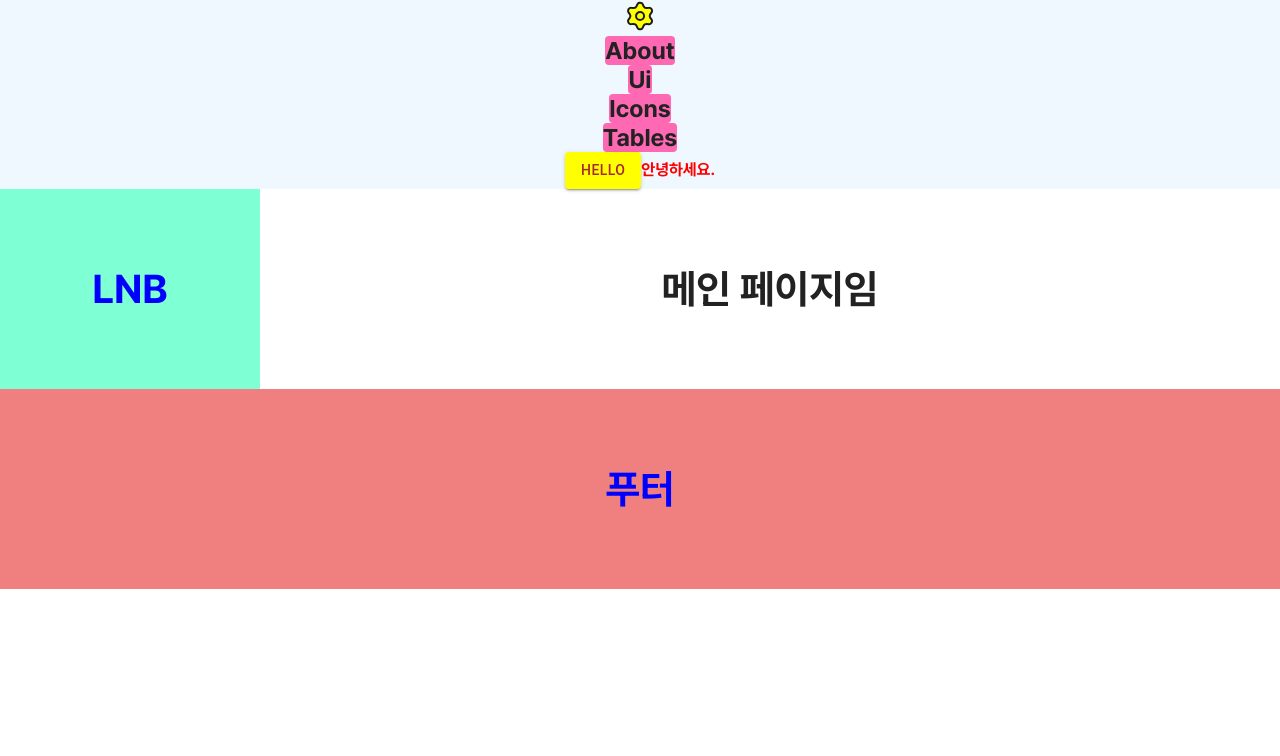
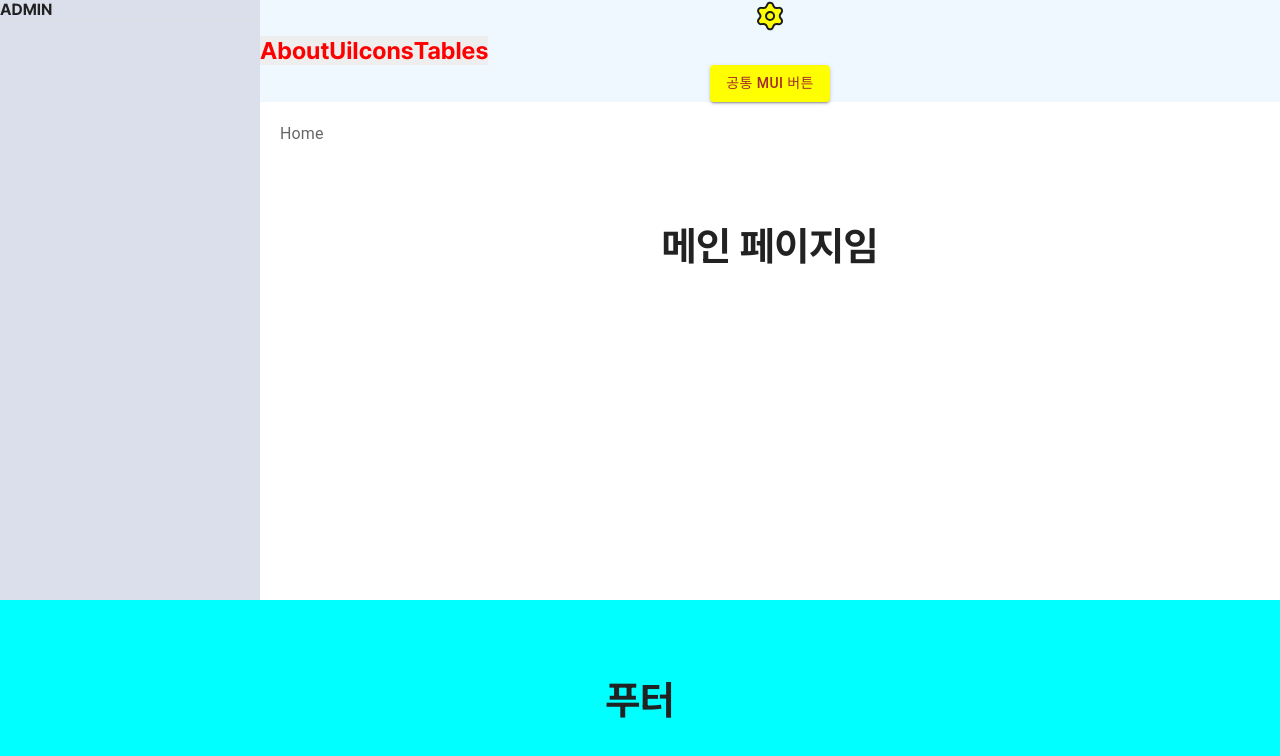
Before and after one commit to beingborn/mui-nextjs, a Next.js app: page / in a window 1280 px wide. Shown: the top 756 px of the page. Built offline with nearby package versions, Linux system fonts and the light colour scheme.

Commit message:
Global Variable 추가, min-height 값 생성

```diff
--- a/src/app/components/Buttons.js
+++ b/src/app/components/Buttons.js
@@ -1,5 +1,5 @@
 import Button from '@mui/material/Button'
-export default function ButtonUsage(props) {
+export default function ButtonUsage({children , ...props}) {
     const bgColor = props.bg || 'blue';
     const textColor = props.color || 'white';
 
@@ -9,6 +9,7 @@ export default function ButtonUsage(props) {
         color: textColor,
         backgroundColor: bgColor  ,
     }}
-    >Hello
+    >
+        {children}
     </Button>
 }
--- /dev/null
+++ b/src/app/global-variables.js
@@ -0,0 +1,36 @@
+export const root = {
+    colors : {
+        textPri : '#000',
+        textSec : '#eee',
+    },
+
+    background: {
+        bgMain: '#f1f9ff',
+        bgLighter: '#f8f8f8',
+        bgLight: '#ebebeb'
+    },
+
+    fontSize : {
+        h1 : '40px',
+        h2 : '32px',
+        h3 : '28px',
+    },
+
+    flexSet : (ai = 'start', jc = 'start') => {
+        return `
+            display: flex;
+            align-items: ${ai};
+            justify-content : ${jc};
+        `
+    },
+
+    backgroundSet : (url = '', type = 'cover') => {
+        return `
+            background-image : url(${url});
+            background-size : ${type};
+            background-repeat: no-repeat;
+            background-position : center;
+        `
+    }
+
+}
--- a/src/app/globals.css
+++ b/src/app/globals.css
@@ -124,14 +124,6 @@ footer {
   height: 200px;
   align-content: center;
 }
-aside {
-  background-color: aquamarine;
-  text-align: center;
-  font-weight: 700;
-  font-size: 40px;
-  height: 200px;
-  align-content: center;
-}
 .about {
   text-align: center;
   font-weight: 700;
--- a/src/app/layout.js
+++ b/src/app/layout.js
@@ -1,12 +1,15 @@
 "use client"
 
 import localFont from 'next/font/local'
-import {css} from '@emotion/css'
 import styled from '@emotion/styled'
+import { useEffect, useState} from 'react'
 import "./globals.css";
 
 // Component
 import Header from './layouts/Header'
+import Sidebar from './layouts/Sidebar'
+import Footer from './layouts/Footer'
+import Breadcrumb from './layouts/Breadcrumb';
 
 const pretendard = localFont({
     src: "./assets/fonts/PretendardVariable.woff2",
@@ -17,39 +20,39 @@ const pretendard = localFont({
 
 const Wrapper = styled.div`
     display: flex;
+    min-height: ${props => (props.minH) ? props.minH : '100vh'};
 
-    aside {
-        color: blue;
+    main {
+        flex-grow: 1;
     }
-`
-const Sidebar = styled.aside`
-    flex-basis: 260px;
-`
-
-const Main = styled.main`
-    flex-grow: 1;
-`
-
-const Footer = styled.footer`
-    color: blue;
 `
 
 export default function RootLayout({ children }) {
+    const [minH, setminH] = useState(0);
+    const [isReady, setisReady] = useState(false);
+
+    useEffect(() => {
+        const footerH = document.querySelector('footer')?.offsetHeight;
+        const totalH = `calc(100vh - (${footerH}px))`
+
+        setminH(totalH)
+        setisReady(true)
+    })
+
     return (
         <html lang="ko">
             <body className={pretendard.className}>
-                <Header/>
-                    <Wrapper>
-                        <Sidebar>
-                            LNB
-                        </Sidebar>
-                        <Main>
+                {isReady &&
+                    <Wrapper minH={minH}>
+                        <Sidebar/>
+                        <main>
+                            <Header/>
+                            <Breadcrumb/>
                             {children}
-                        </Main>
+                        </main>
                     </Wrapper>
-                <Footer>
-                    푸터
-                </Footer>
+                }
+                <Footer/>
             </body>
         </html>
     );
--- /dev/null
+++ b/src/app/layouts/Breadcrumb.js
@@ -0,0 +1,43 @@
+import { usePathname } from "next/navigation";
+import Breadcrumbs from "@mui/material/Breadcrumbs";
+import {css} from '@emotion/css';
+import Link from '@mui/material/Link';
+
+export default function Breadcrumb(){
+    const paths = usePathname();
+    const pathNames = paths.split("/").filter((path) => path)
+
+    return(
+        <Breadcrumbs aria-label="breadcrumb" separator="›"
+        className={css`
+            padding-left: 20px;
+            padding-top: 20px;
+        `} >
+            <Link underline="hover" color="inherit" href="/">
+                Home
+            </Link>
+            {
+                pathNames.map((link, index) => {
+                    const isLast = index === pathNames.length - 1;
+
+                    return isLast ?
+                            (
+                            <span key= {index}>
+                                {link}
+                            </span>
+                            ) :
+                            (
+                                <Link
+                                underline="hover"
+                                color="inherit"
+                                href="/material-ui/getting-started/installation/"
+                                key= {index}
+                                >
+                                    {link}
+                                </Link>
+                            )
+                })
+            }
+        </Breadcrumbs>
+    )
+}
--- /dev/null
+++ b/src/app/layouts/Footer.js
@@ -0,0 +1,14 @@
+
+import {css} from '@emotion/css'
+
+export default function Footer(){
+    return (
+        <footer className={
+            css`
+                background-color: aqua;
+            `
+        }>
+            푸터
+        </footer>
+    )
+}
--- a/src/app/layouts/Header.js
+++ b/src/app/layouts/Header.js
@@ -5,13 +5,7 @@ import {css} from '@emotion/css'
 import styled from '@emotion/styled'
 import ButtonUsage from '../components/Buttons';
 import {SettingSvg} from '@/src/app/assets/icons/index'
-
-
-const StyleSpan = styled.span`
-    color: red;
-    backgroundColor: blue;
-`
-
+import { root } from '../global-variables';
 
 export default function Header() {
     let gnbLinks = [
@@ -22,7 +16,20 @@ export default function Header() {
     ]
 
     return (
-        <header>
+        <header className={
+            css`
+                .gnb {
+                    display: flex;
+                    align-items: center;
+
+                    &-item {
+                        ${root.flexSet('center', 'center')};
+                        color: red!important;
+                        background-color: ${root.colors.textSec};
+                    }
+                }
+            `
+        }>
             <SettingSvg width="32" stroke="red" fill="yellow"/>
             <nav>
                 <ul className='gnb'>
@@ -32,7 +39,6 @@ export default function Header() {
                                 <li key={index} className="gnb-item">
                                     <Link href={gnbLink.href}
                                     className={css`
-                                        background-color: hotpink;
                                         font-size: 24px;
                                         border-radius: 4px;
                                     `}
@@ -45,10 +51,7 @@ export default function Header() {
                     }
                 </ul>
             </nav>
-            <ButtonUsage bg="yellow" color="brown"></ButtonUsage>
-            <StyleSpan>
-                안녕하세요.
-            </StyleSpan>
+            <ButtonUsage bg="yellow" color="brown">공통 MUI 버튼</ButtonUsage>
         </header>
     );
 }
--- /dev/null
+++ b/src/app/layouts/Sidebar.js
@@ -0,0 +1,26 @@
+
+import {css} from '@emotion/css'
+
+export default function Sidebar() {
+    return (
+        <aside className=
+            {
+                css`
+                flex-basis: 260px;
+                background-color: #dbdfeb;
+
+                .logo-wrap {
+                    border-bottom: 1px solid #ddd;
+                }
+                `
+            }
+        >
+            <div className="logo-wrap">
+                <h1 className="logo">
+                    ADMIN
+                </h1>
+            </div>
+
+        </aside>
+    )
+}
```
